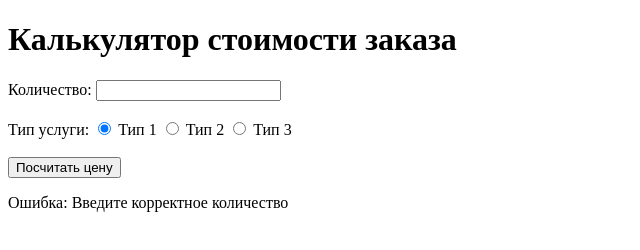
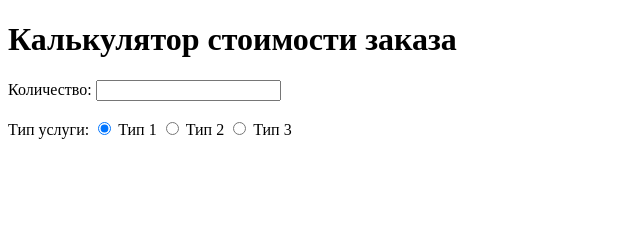
Before and after one commit to NaumovichIgor/web6test, a plain HTML site: page index.html in a window 1280 px wide. Shown: the whole page, without its empty margins (0-640 px from the left). Drawn offline with Linux system fonts and the light colour scheme.

Commit message:
Update index.html

```diff
--- a/index.html
+++ b/index.html
@@ -34,7 +34,6 @@
         <label><input type="checkbox" id="property"> Дополнительное свойство</label>
     </div>
 
-    <button id="calculate">Посчитать цену</button>
     <p id="result"></p>
 </div>
 </body>
```
